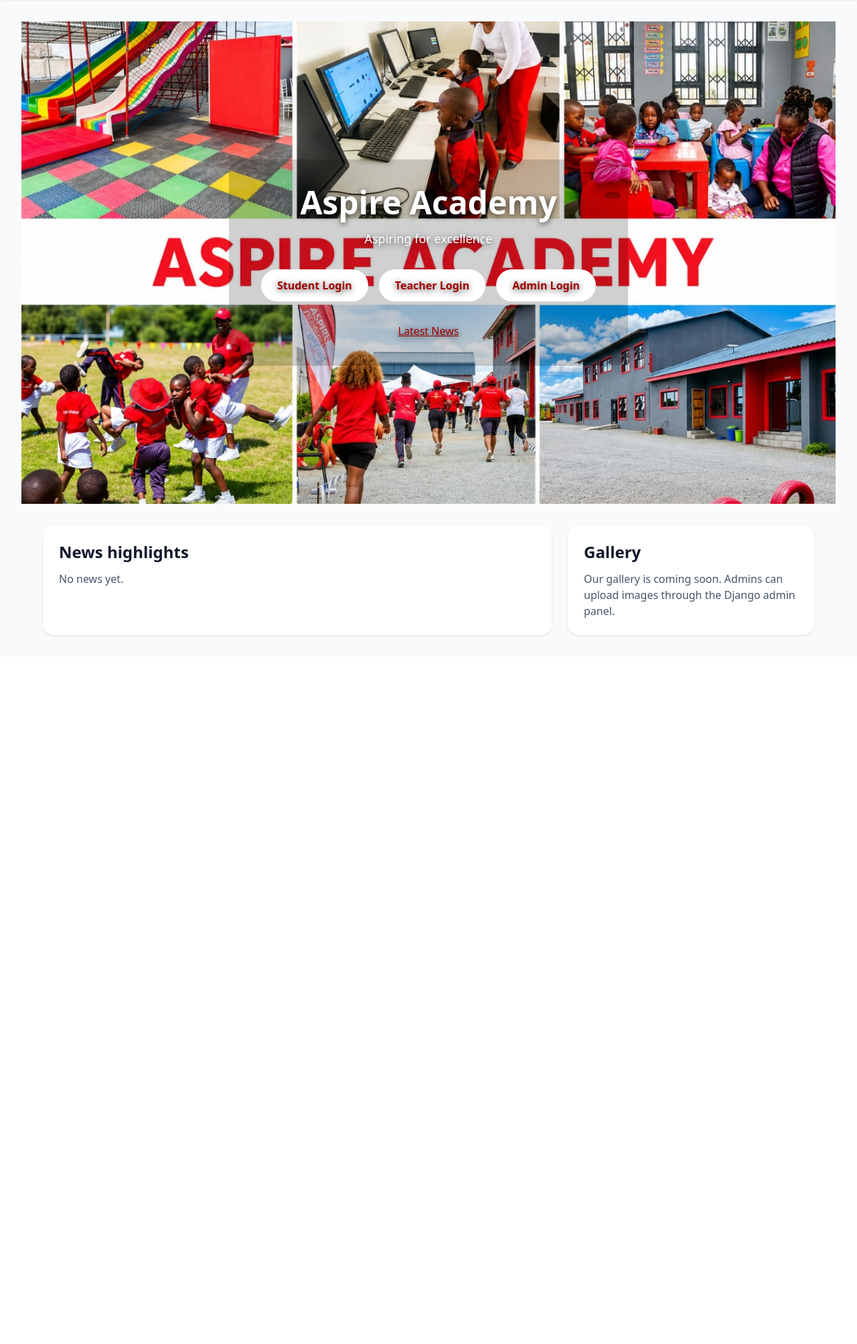
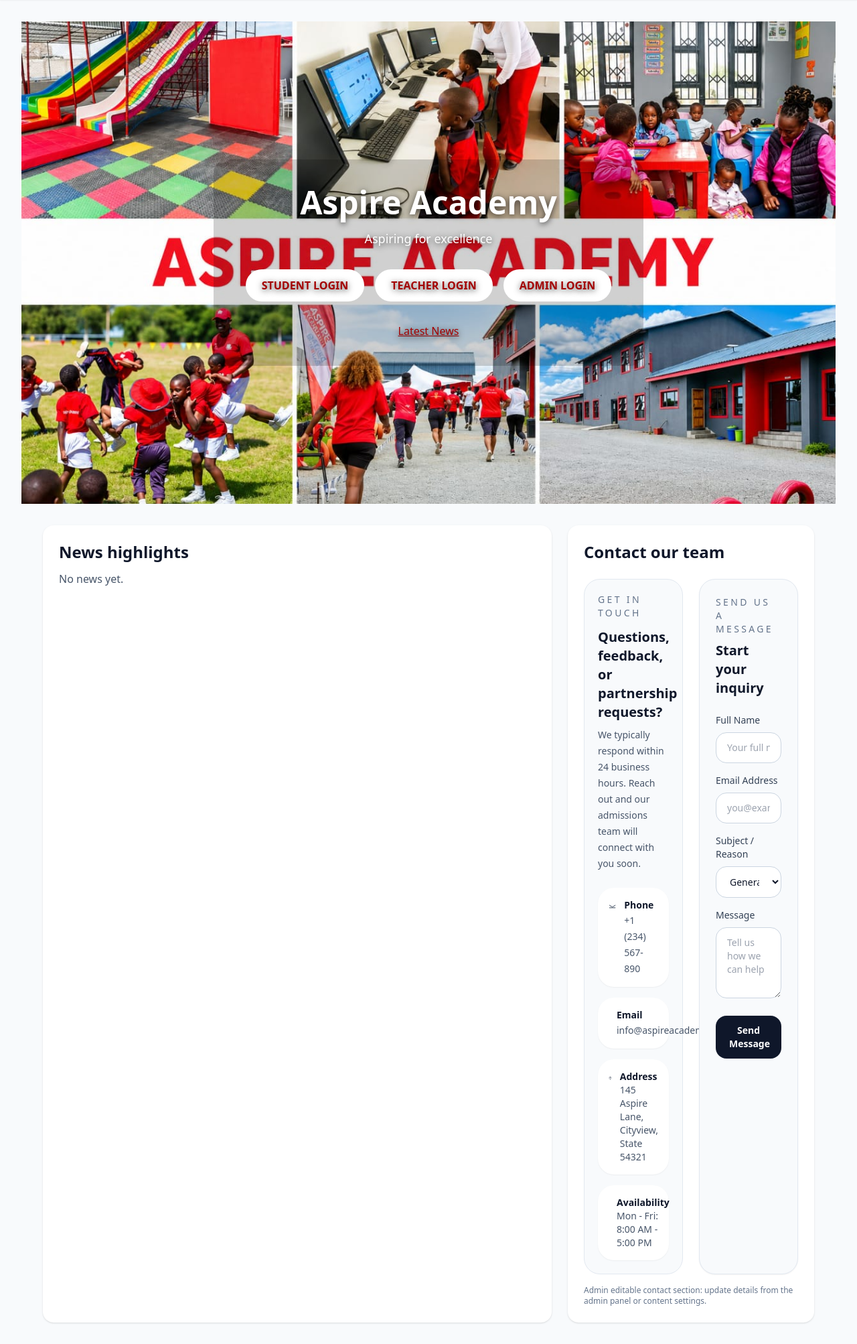
Before and after one commit to 101dalmartians-sudo/repo, a Django app: page / in a window 1280 px wide. Shown: the part 60-2066 px from the top of the page at 67% size. Before the commit the page ends 1010 px from the top, so only its background shows below. Run offline with Django 4.2, Linux system fonts and the light colour scheme; data that the repository does not hold is empty; parts of the project's set-up code (start-up, migrations or seed data) failed here and were passed over; some libraries are stand-ins or nearby versions.

Commit message:
Update homepage contact section and add admin ancillary expenses UI prototype

```diff
--- a/templates/home.html
+++ b/templates/home.html
@@ -28,6 +28,10 @@
   display: inline-block;
 }
 .hero-panel p { color: #ffffff; }
+
+.login-button {
+  text-transform: uppercase;
+}
 </style>
 
 <div class="home-hero">
@@ -38,9 +42,9 @@
       <p class="mt-4 text-lg">Aspiring for excellence</p>
 
       <div class="mt-8 flex justify-center gap-4">
-        <a href="{% url 'login' %}" class="rounded-3xl bg-white px-6 py-3 text-academy font-semibold">Student Login</a>
-        <a href="{% url 'login' %}" class="rounded-3xl bg-white px-6 py-3 text-academy font-semibold">Teacher Login</a>
-        <a href="{% url 'login' %}" class="rounded-3xl bg-white px-6 py-3 text-academy font-semibold">Admin Login</a>
+        <a href="{% url 'login' %}" class="login-button rounded-3xl bg-white px-6 py-3 text-academy font-semibold transition hover:bg-slate-100">Student Login</a>
+        <a href="{% url 'login' %}" class="login-button rounded-3xl bg-white px-6 py-3 text-academy font-semibold transition hover:bg-slate-100">Teacher Login</a>
+        <a href="{% url 'login' %}" class="login-button rounded-3xl bg-white px-6 py-3 text-academy font-semibold transition hover:bg-slate-100">Admin Login</a>
       </div>
 
       <div class="mt-8">
@@ -69,64 +73,105 @@
     </div>
 
     <div class="rounded-2xl bg-white p-6 shadow">
-      <h2 class="text-2xl font-semibold">Gallery</h2>
-      {% if gallery_images %}
-        <div class="mt-4">
-          <div id="gallerySlides" class="space-y-4">
-            {% for image in gallery_images %}
-              <div class="gallery-slide rounded-2xl overflow-hidden {% if not forloop.first %}hidden{% endif %}">
-                <img src="{{ image.image.url }}" alt="{{ image.title|default:'Gallery image' }}" class="w-full h-64 object-cover sm:h-80 lg:h-96" />
-                {% if image.title or image.caption %}
-                  <div class="bg-slate-100 p-4">
-                    {% if image.title %}
-                      <h3 class="font-semibold text-slate-900">{{ image.title }}</h3>
-                    {% endif %}
-                    {% if image.caption %}
-                      <p class="mt-2 text-sm text-slate-600">{{ image.caption }}</p>
-                    {% endif %}
-                  </div>
-                {% endif %}
-              </div>
-            {% endfor %}
+      <h2 class="text-2xl font-semibold">Contact our team</h2>
+      <div class="mt-6 grid gap-6 sm:grid-cols-2">
+        <div class="space-y-6 rounded-3xl border border-slate-200 bg-slate-50 p-5">
+          <div>
+            <p class="text-sm uppercase tracking-[0.24em] text-slate-500">Get in touch</p>
+            <h3 class="mt-3 text-xl font-semibold text-slate-900">Questions, feedback, or partnership requests?</h3>
+            <p class="mt-2 text-sm leading-6 text-slate-600">We typically respond within 24 business hours. Reach out and our admissions team will connect with you soon.</p>
           </div>
 
-          <div class="mt-4 flex items-center justify-between gap-3">
-            <button id="galleryPrev" type="button" class="inline-flex items-center rounded-full bg-academy px-4 py-2 text-sm font-semibold text-white transition hover:bg-red-700 focus:outline-none focus:ring-2 focus:ring-red-300">Previous</button>
-            <p id="galleryCount" class="text-sm text-slate-600"></p>
-            <button id="galleryNext" type="button" class="inline-flex items-center rounded-full bg-academy px-4 py-2 text-sm font-semibold text-white transition hover:bg-red-700 focus:outline-none focus:ring-2 focus:ring-red-300">Next</button>
+          <div class="space-y-4">
+            <div class="flex items-start gap-3 rounded-3xl bg-white p-4 shadow-sm">
+              <svg xmlns="http://www.w3.org/2000/svg" class="h-6 w-6 text-slate-700" fill="none" viewBox="0 0 24 24" stroke="currentColor">
+                <path stroke-linecap="round" stroke-linejoin="round" stroke-width="2" d="M3 8l7.89 5.26a2 2 0 002.22 0L21 8m-18 8h18" />
+              </svg>
+              <div>
+                <p class="text-sm font-semibold text-slate-900">Phone</p>
+                <a href="tel:+1234567890" class="text-sm text-slate-600 transition hover:text-slate-900">+1 (234) 567-890</a>
+              </div>
+            </div>
+
+            <div class="flex items-start gap-3 rounded-3xl bg-white p-4 shadow-sm">
+              <svg xmlns="http://www.w3.org/2000/svg" class="h-6 w-6 text-slate-700" fill="none" viewBox="0 0 24 24" stroke="currentColor">
+                <path stroke-linecap="round" stroke-linejoin="round" stroke-width="2" d="M16 12a4 4 0 01-8 0m8 0a4 4 0 00-8 0M12 16v6m-6-6h12" />
+              </svg>
+              <div>
+                <p class="text-sm font-semibold text-slate-900">Email</p>
+                <a href="mailto:info@aspireacademy.com" class="text-sm text-slate-600 transition hover:text-slate-900">info@aspireacademy.com</a>
+              </div>
+            </div>
+
+            <div class="flex items-start gap-3 rounded-3xl bg-white p-4 shadow-sm">
+              <svg xmlns="http://www.w3.org/2000/svg" class="h-6 w-6 text-slate-700" fill="none" viewBox="0 0 24 24" stroke="currentColor">
+                <path stroke-linecap="round" stroke-linejoin="round" stroke-width="2" d="M12 11c1.657 0 3-1.343 3-3S13.657 5 12 5 9 6.343 9 8s1.343 3 3 3z" />
+                <path stroke-linecap="round" stroke-linejoin="round" stroke-width="2" d="M12 22s8-4.5 8-10.5S15.314 2 12 2 4 6.5 4 11.5 12 22 12 22z" />
+              </svg>
+              <div>
+                <p class="text-sm font-semibold text-slate-900">Address</p>
+                <p class="text-sm text-slate-600">145 Aspire Lane, Cityview, State 54321</p>
+              </div>
+            </div>
+
+            <div class="flex items-start gap-3 rounded-3xl bg-white p-4 shadow-sm">
+              <svg xmlns="http://www.w3.org/2000/svg" class="h-6 w-6 text-slate-700" fill="none" viewBox="0 0 24 24" stroke="currentColor">
+                <path stroke-linecap="round" stroke-linejoin="round" stroke-width="2" d="M8 7V3m8 4V3m-9 8h10M5 21h14a2 2 0 002-2V7a2 2 0 00-2-2H5a2 2 0 00-2 2v12a2 2 0 002 2z" />
+              </svg>
+              <div>
+                <p class="text-sm font-semibold text-slate-900">Availability</p>
+                <p class="text-sm text-slate-600">Mon - Fri: 8:00 AM - 5:00 PM</p>
+              </div>
+            </div>
           </div>
         </div>
-        <script>
-          document.addEventListener('DOMContentLoaded', function() {
-            const slides = Array.from(document.querySelectorAll('.gallery-slide'));
-            const countEl = document.getElementById('galleryCount');
-            const prevBtn = document.getElementById('galleryPrev');
-            const nextBtn = document.getElementById('galleryNext');
-            let current = 0;
-            if (!slides.length) {
-              if (countEl) countEl.textContent = '';
-              return;
-            }
-            function showSlide(index) {
-              slides.forEach((slide, idx) => {
-                slide.classList.toggle('hidden', idx !== index);
-              });
-              countEl.textContent = `${index + 1} of ${slides.length}`;
-            }
-            prevBtn?.addEventListener('click', function() {
-              current = (current - 1 + slides.length) % slides.length;
-              showSlide(current);
-            });
-            nextBtn?.addEventListener('click', function() {
-              current = (current + 1) % slides.length;
-              showSlide(current);
-            });
-            showSlide(current);
-          });
-        </script>
-      {% else %}
-        <p class="mt-3 text-slate-600">Our gallery is coming soon. Admins can upload images through the Django admin panel.</p>
-      {% endif %}
+
+        <div class="rounded-3xl border border-slate-200 bg-slate-50 p-6 shadow-sm">
+          <p class="text-sm uppercase tracking-[0.24em] text-slate-500">Send us a message</p>
+          <h3 class="mt-2 text-xl font-semibold text-slate-900">Start your inquiry</h3>
+          <form id="contact-home-form" class="mt-6 space-y-4" onsubmit="handleSubmit(event)">
+            <div>
+              <label for="fullName" class="mb-2 block text-sm font-medium text-slate-700">Full Name</label>
+              <input id="fullName" name="fullName" type="text" required class="w-full rounded-2xl border border-slate-300 bg-white px-4 py-3 text-sm text-slate-900 outline-none transition duration-200 focus:border-blue-500 focus:ring-2 focus:ring-blue-100" placeholder="Your full name" />
+            </div>
+            <div>
+              <label for="email" class="mb-2 block text-sm font-medium text-slate-700">Email Address</label>
+              <input id="email" name="email" type="email" required class="w-full rounded-2xl border border-slate-300 bg-white px-4 py-3 text-sm text-slate-900 outline-none transition duration-200 focus:border-blue-500 focus:ring-2 focus:ring-blue-100" placeholder="you@example.com" />
+            </div>
+            <div>
+              <label for="subject" class="mb-2 block text-sm font-medium text-slate-700">Subject / Reason</label>
+              <select id="subject" name="subject" required class="w-full rounded-2xl border border-slate-300 bg-white px-4 py-3 text-sm text-slate-900 outline-none transition duration-200 focus:border-blue-500 focus:ring-2 focus:ring-blue-100">
+                <option value="General Inquiry">General Inquiry</option>
+                <option value="Support">Support</option>
+                <option value="Partnerships">Partnerships</option>
+                <option value="Admissions">Admissions</option>
+              </select>
+            </div>
+            <div>
+              <label for="message" class="mb-2 block text-sm font-medium text-slate-700">Message</label>
+              <textarea id="message" name="message" rows="4" required class="w-full rounded-2xl border border-slate-300 bg-white px-4 py-3 text-sm text-slate-900 outline-none transition duration-200 focus:border-blue-500 focus:ring-2 focus:ring-blue-100" placeholder="Tell us how we can help"></textarea>
+            </div>
+            <div class="pt-1">
+              <button type="submit" class="w-full rounded-2xl bg-slate-900 px-5 py-3 text-sm font-semibold text-white transition hover:bg-slate-800 focus:outline-none focus:ring-2 focus:ring-slate-300">Send Message</button>
+            </div>
+          </form>
+        </div>
+      </div>
+      <p class="mt-4 text-xs text-slate-500">Admin editable contact section: update details from the admin panel or content settings.</p>
+      <script>
+        function handleSubmit(e) {
+          e.preventDefault();
+          const form = document.getElementById('contact-home-form');
+          const data = {
+            fullName: form.fullName.value,
+            email: form.email.value,
+            subject: form.subject.value,
+            message: form.message.value,
+          };
+          console.log('Contact form submitted:', data);
+          form.reset();
+        }
+      </script>
     </div>
   </div>
 </div>
```
Also changed, not shown: templates/admin/ancillary_expenses_grid.html (added, +187 -0 lines).
